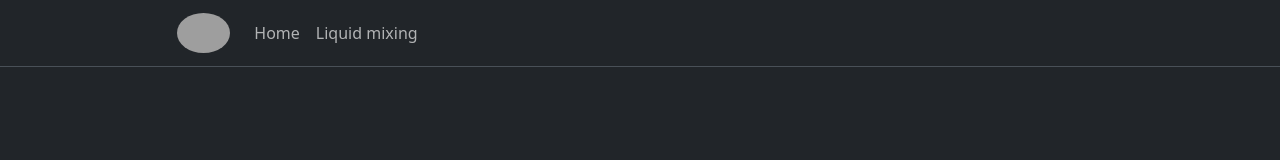
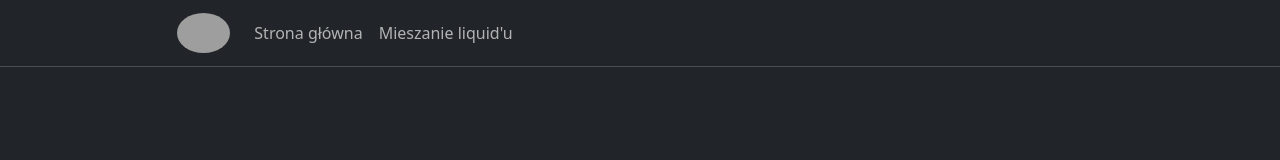
Before and after one commit to tosterakakwapisz/vape-calculator, a Vue app: page / in a window 1280 px wide. Before the commit this address had no page. Shown: the top 160 px of the page. Built offline with nearby package versions, Linux system fonts and the light colour scheme; grey boxes are pictures that could not be loaded.

Commit message:
Fix: rename navbar items

```diff
--- a/src/App.vue
+++ b/src/App.vue
@@ -35,7 +35,7 @@
                 <ul class="navbar-nav">
                   <li class="nav-item">
                     <RouterLink :to="{ name: 'home' }" class="nav-link">
-                      Home
+                      Strona główna
                     </RouterLink>
                   </li>
                   <li class="nav-item">
@@ -43,7 +43,7 @@
                       :to="{ name: 'liquid-mixing' }"
                       class="nav-link"
                     >
-                      Liquid mixing
+                      Mieszanie liquid'u
                     </RouterLink>
                   </li>
                 </ul>
```
Also changed, not shown: 1 other file (tests, documents, lock files or other folders).
